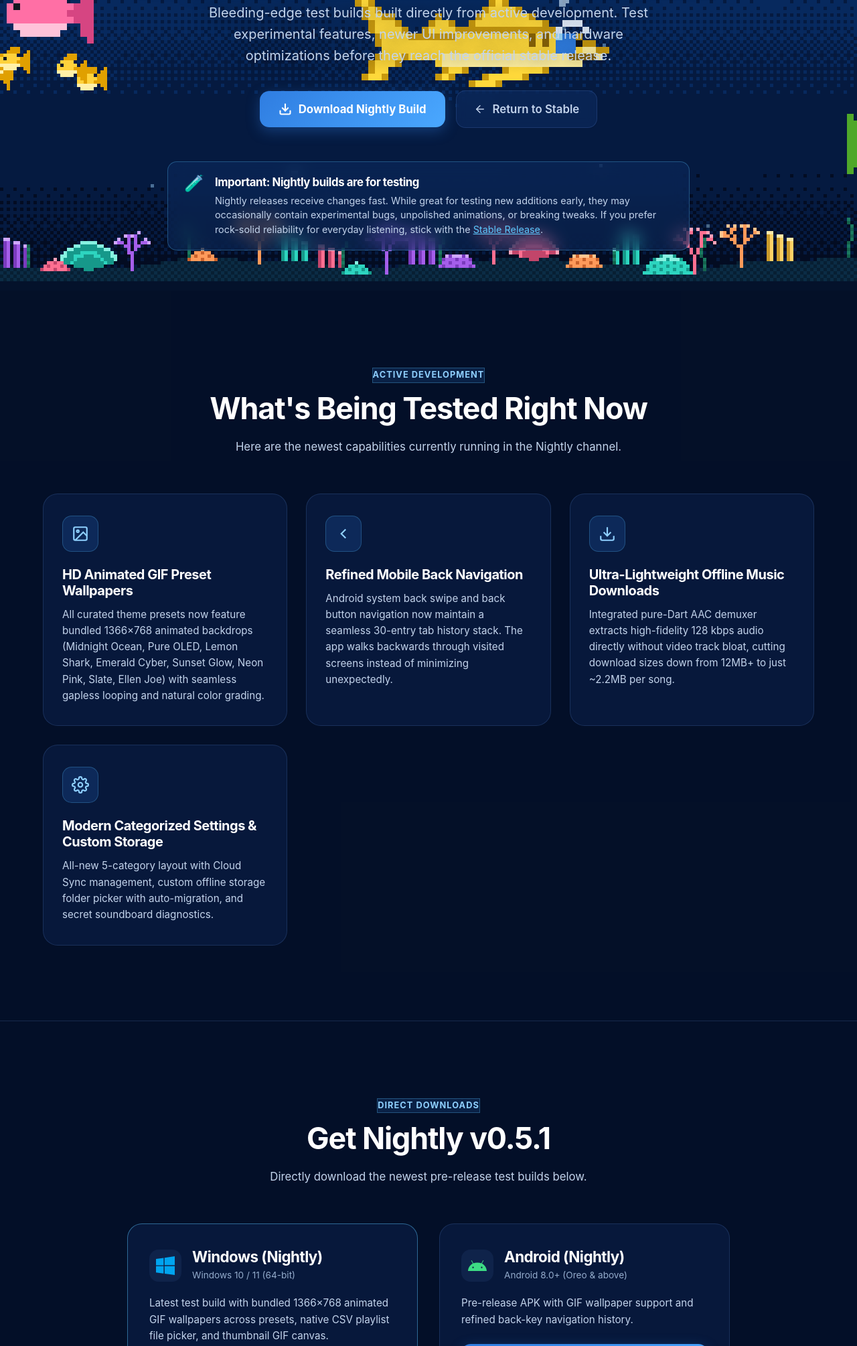
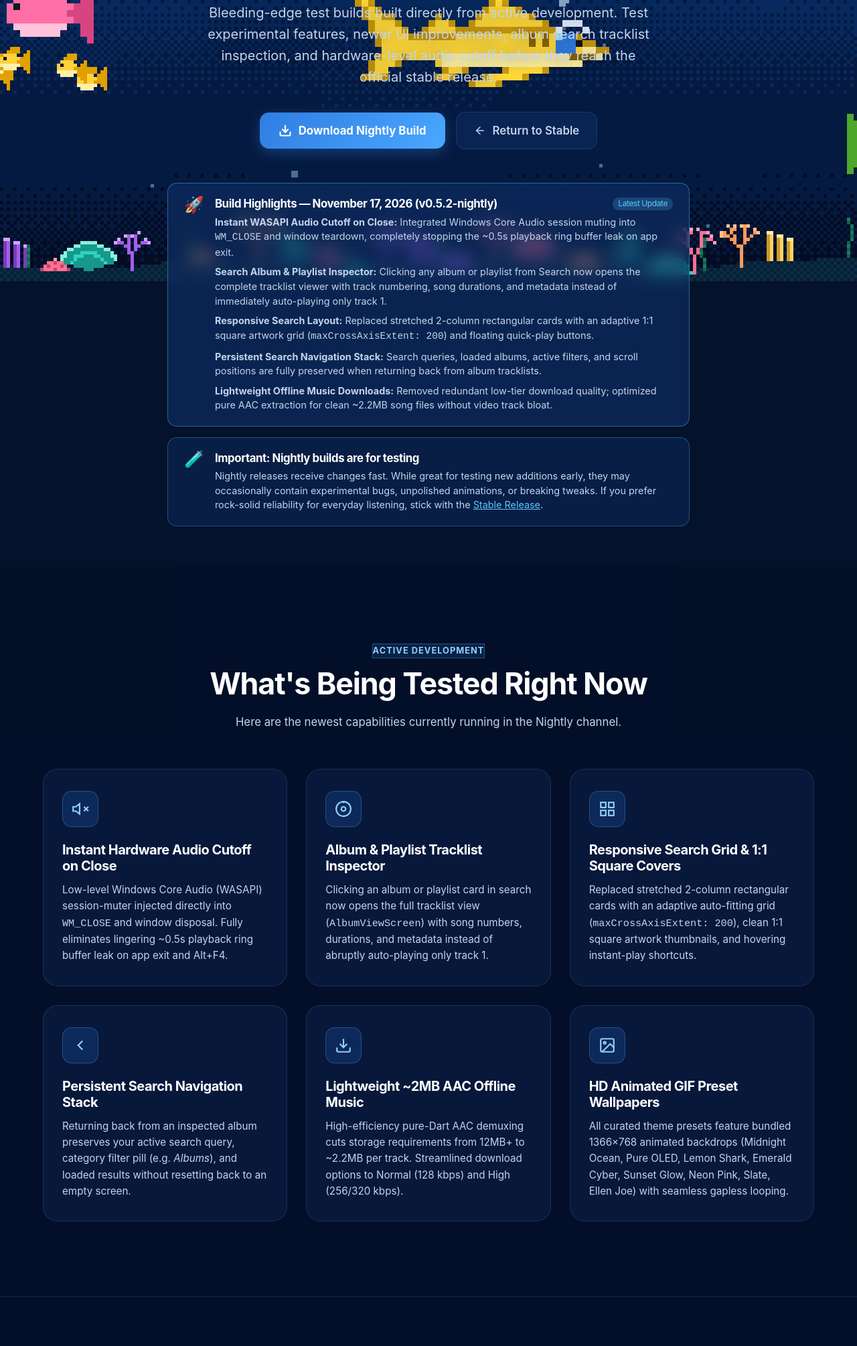
Before and after one commit to SharkyBurger/FinAudio-website, a plain HTML site: page nightly.html in a window 1280 px wide. Shown: the part 380-2390 px from the top of the page at 67% size. Drawn offline with Linux system fonts and the light colour scheme.

Commit message:
docs: update nightly page changelog, features and download specs for Nov 17 build

```diff
--- a/nightly.html
+++ b/nightly.html
@@ -72,7 +72,7 @@
       <div class="hero-badge-wrap">
         <div class="hero-badge" style="background: rgba(92, 200, 255, 0.12); border-color: rgba(92, 200, 255, 0.35); color: #5cc8ff;">
           <span class="pulse-dot" style="background: #5cc8ff; box-shadow: 0 0 10px #5cc8ff;"></span>
-          <span>Experimental Channel • v0.5.1-nightly</span>
+          <span>Experimental Channel • v0.5.2-nightly (Nov 17, 2026)</span>
         </div>
       </div>
 
@@ -83,7 +83,7 @@
 
       <p class="hero-subtitle">
         Bleeding-edge test builds built directly from active development.
-        Test experimental features, newer UI improvements, and hardware optimizations before they reach the official stable release.
+        Test experimental features, newer UI improvements, album search tracklist inspection, and hardware-level audio cutoff before they reach the official stable release.
       </p>
 
       <div class="hero-cta">
@@ -102,6 +102,32 @@
           </svg>
           <span>Return to Stable</span>
         </a>
+      </div>
+
+      <!-- Latest Nightly Changelog Callout -->
+      <div class="nightly-callout" style="margin-top: 24px; margin-bottom: 16px; border-color: rgba(92, 200, 255, 0.4); background: rgba(15, 47, 102, 0.65);">
+        <div class="nightly-callout-icon">🚀</div>
+        <div class="nightly-callout-body">
+          <h4 style="display: flex; align-items: center; justify-content: space-between; flex-wrap: wrap; gap: 8px;">
+            <span>Build Highlights — November 17, 2026 (v0.5.2-nightly)</span>
+            <span style="font-size: 0.75rem; padding: 2px 8px; border-radius: 12px; background: rgba(92, 200, 255, 0.2); color: #5cc8ff; font-weight: normal;">Latest Update</span>
+          </h4>
+          <p style="margin-bottom: 8px;">
+            <strong>Instant WASAPI Audio Cutoff on Close:</strong> Integrated Windows Core Audio session muting into <code>WM_CLOSE</code> and window teardown, completely stopping the ~0.5s playback ring buffer leak on app exit.
+          </p>
+          <p style="margin-bottom: 8px;">
+            <strong>Search Album & Playlist Inspector:</strong> Clicking any album or playlist from Search now opens the complete tracklist viewer with track numbering, song durations, and metadata instead of immediately auto-playing only track 1.
+          </p>
+          <p style="margin-bottom: 8px;">
+            <strong>Responsive Search Layout:</strong> Replaced stretched 2-column rectangular cards with an adaptive 1:1 square artwork grid (<code>maxCrossAxisExtent: 200</code>) and floating quick-play buttons.
+          </p>
+          <p style="margin-bottom: 8px;">
+            <strong>Persistent Search Navigation Stack:</strong> Search queries, loaded albums, active filters, and scroll positions are fully preserved when returning back from album tracklists.
+          </p>
+          <p style="margin-bottom: 0;">
+            <strong>Lightweight Offline Music Downloads:</strong> Removed redundant low-tier download quality; optimized pure AAC extraction for clean ~2.2MB song files without video track bloat.
+          </p>
+        </div>
       </div>
 
       <!-- Warning Callout Box -->
@@ -129,7 +155,91 @@
       </div>
 
       <div class="features-grid">
-        <!-- Nightly Feature 1 -->
+        <!-- Nightly Feature 1: WASAPI Mute on Close -->
+        <div class="feature-card">
+          <div>
+            <div class="feature-icon-wrap" style="background: rgba(255, 75, 75, 0.15); color: #ff4b4b;">
+              <svg width="26" height="26" viewBox="0 0 24 24" fill="none" stroke="currentColor" stroke-width="2">
+                <path d="M11 5L6 9H2v6h4l5 4V5z"/>
+                <line x1="23" y1="9" x2="17" y2="15"/>
+                <line x1="17" y1="9" x2="23" y2="15"/>
+              </svg>
+            </div>
+            <h3 class="feature-title">Instant Hardware Audio Cutoff on Close</h3>
+            <p class="feature-desc">
+              Low-level Windows Core Audio (WASAPI) session-muter injected directly into <code>WM_CLOSE</code> and window disposal. Fully eliminates lingering ~0.5s playback ring buffer leak on app exit and Alt+F4.
+            </p>
+          </div>
+        </div>
+
+        <!-- Nightly Feature 2: Tracklist Inspector -->
+        <div class="feature-card">
+          <div>
+            <div class="feature-icon-wrap cyan">
+              <svg width="26" height="26" viewBox="0 0 24 24" fill="none" stroke="currentColor" stroke-width="2">
+                <circle cx="12" cy="12" r="10"/>
+                <circle cx="12" cy="12" r="3"/>
+                <line x1="12" y1="2" x2="12" y2="4"/>
+              </svg>
+            </div>
+            <h3 class="feature-title">Album & Playlist Tracklist Inspector</h3>
+            <p class="feature-desc">
+              Clicking an album or playlist card in search now opens the full tracklist view (<code>AlbumViewScreen</code>) with song numbers, durations, and metadata instead of abruptly auto-playing only track 1.
+            </p>
+          </div>
+        </div>
+
+        <!-- Nightly Feature 3: Responsive Search Layout -->
+        <div class="feature-card">
+          <div>
+            <div class="feature-icon-wrap purple">
+              <svg width="26" height="26" viewBox="0 0 24 24" fill="none" stroke="currentColor" stroke-width="2">
+                <rect x="3" y="3" width="7" height="7"/>
+                <rect x="14" y="3" width="7" height="7"/>
+                <rect x="14" y="14" width="7" height="7"/>
+                <rect x="3" y="14" width="7" height="7"/>
+              </svg>
+            </div>
+            <h3 class="feature-title">Responsive Search Grid & 1:1 Square Covers</h3>
+            <p class="feature-desc">
+              Replaced stretched 2-column rectangular cards with an adaptive auto-fitting grid (<code>maxCrossAxisExtent: 200</code>), clean 1:1 square artwork thumbnails, and hovering instant-play shortcuts.
+            </p>
+          </div>
+        </div>
+
+        <!-- Nightly Feature 4: Persistent Navigation Stack -->
+        <div class="feature-card">
+          <div>
+            <div class="feature-icon-wrap" style="background: rgba(46, 204, 113, 0.15); color: #2ecc71;">
+              <svg width="26" height="26" viewBox="0 0 24 24" fill="none" stroke="currentColor" stroke-width="2">
+                <polyline points="15 18 9 12 15 6"></polyline>
+              </svg>
+            </div>
+            <h3 class="feature-title">Persistent Search Navigation Stack</h3>
+            <p class="feature-desc">
+              Returning back from an inspected album preserves your active search query, category filter pill (e.g. <em>Albums</em>), and loaded results without resetting back to an empty screen.
+            </p>
+          </div>
+        </div>
+
+        <!-- Nightly Feature 5: Lightweight Downloads -->
+        <div class="feature-card">
+          <div>
+            <div class="feature-icon-wrap" style="background: rgba(255, 170, 0, 0.15); color: #ffaa00;">
+              <svg width="26" height="26" viewBox="0 0 24 24" fill="none" stroke="currentColor" stroke-width="2">
+                <path d="M21 15v4a2 2 0 0 1-2 2H5a2 2 0 0 1-2-2v-4"/>
+                <polyline points="7 10 12 15 17 10"/>
+                <line x1="12" y1="15" x2="12" y2="3"/>
+              </svg>
+            </div>
+            <h3 class="feature-title">Lightweight ~2MB AAC Offline Music</h3>
+            <p class="feature-desc">
+              High-efficiency pure-Dart AAC demuxing cuts storage requirements from 12MB+ to ~2.2MB per track. Streamlined download options to Normal (128 kbps) and High (256/320 kbps).
+            </p>
+          </div>
+        </div>
+
+        <!-- Nightly Feature 6: HD Animated GIF Wallpapers -->
         <div class="feature-card">
           <div>
             <div class="feature-icon-wrap">
@@ -141,55 +251,7 @@
             </div>
             <h3 class="feature-title">HD Animated GIF Preset Wallpapers</h3>
             <p class="feature-desc">
-              All curated theme presets now feature bundled 1366&times;768 animated backdrops (Midnight Ocean, Pure OLED, Lemon Shark, Emerald Cyber, Sunset Glow, Neon Pink, Slate, Ellen Joe) with seamless gapless looping and natural color grading.
-            </p>
-          </div>
-        </div>
-
-        <!-- Nightly Feature 2 -->
-        <div class="feature-card">
-          <div>
-            <div class="feature-icon-wrap cyan">
-              <svg width="26" height="26" viewBox="0 0 24 24" fill="none" stroke="currentColor" stroke-width="2">
-                <polyline points="15 18 9 12 15 6"></polyline>
-              </svg>
-            </div>
-            <h3 class="feature-title">Refined Mobile Back Navigation</h3>
-            <p class="feature-desc">
-              Android system back swipe and back button navigation now maintain a seamless 30-entry tab history stack. The app walks backwards through visited screens instead of minimizing unexpectedly.
-            </p>
-          </div>
-        </div>
-
-        <!-- Nightly Feature 3 -->
-        <div class="feature-card">
-          <div>
-            <div class="feature-icon-wrap purple">
-              <svg width="26" height="26" viewBox="0 0 24 24" fill="none" stroke="currentColor" stroke-width="2">
-                <path d="M21 15v4a2 2 0 0 1-2 2H5a2 2 0 0 1-2-2v-4"/>
-                <polyline points="7 10 12 15 17 10"/>
-                <line x1="12" y1="15" x2="12" y2="3"/>
-              </svg>
-            </div>
-            <h3 class="feature-title">Ultra-Lightweight Offline Music Downloads</h3>
-            <p class="feature-desc">
-              Integrated pure-Dart AAC demuxer extracts high-fidelity 128 kbps audio directly without video track bloat, cutting download sizes down from 12MB+ to just ~2.2MB per song.
-            </p>
-          </div>
-        </div>
-
-        <!-- Nightly Feature 4 -->
-        <div class="feature-card">
-          <div>
-            <div class="feature-icon-wrap" style="background: rgba(46, 204, 113, 0.15); color: #2ecc71;">
-              <svg width="26" height="26" viewBox="0 0 24 24" fill="none" stroke="currentColor" stroke-width="2">
-                <circle cx="12" cy="12" r="3"></circle>
-                <path d="M19.4 15a1.65 1.65 0 0 0 .33 1.82l.06.06a2 2 0 0 1 0 2.83 2 2 0 0 1-2.83 0l-.06-.06a1.65 1.65 0 0 0-1.82-.33 1.65 1.65 0 0 0-1 1.51V21a2 2 0 0 1-2 2 2 2 0 0 1-2-2v-.09A1.65 1.65 0 0 0 9 19.4a1.65 1.65 0 0 0-1.82.33l-.06.06a2 2 0 0 1-2.83 0 2 2 0 0 1 0-2.83l.06-.06a1.65 1.65 0 0 0 .33-1.82 1.65 1.65 0 0 0-1.51-1H3a2 2 0 0 1-2-2 2 2 0 0 1 2-2h.09A1.65 1.65 0 0 0 4.6 9a1.65 1.65 0 0 0-.33-1.82l-.06-.06a2 2 0 0 1 0-2.83 2 2 0 0 1 2.83 0l.06.06a1.65 1.65 0 0 0 1.82.33H9a1.65 1.65 0 0 0 1-1.51V3a2 2 0 0 1 2-2 2 2 0 0 1 2 2v.09a1.65 1.65 0 0 0 1 1.51 1.65 1.65 0 0 0 1.82-.33l.06-.06a2 2 0 0 1 2.83 0 2 2 0 0 1 0 2.83l-.06.06a1.65 1.65 0 0 0-.33 1.82V9a1.65 1.65 0 0 0 1.51 1H21a2 2 0 0 1 2 2 2 2 0 0 1-2 2h-.09a1.65 1.65 0 0 0-1.51 1z"></path>
-              </svg>
-            </div>
-            <h3 class="feature-title">Modern Categorized Settings & Custom Storage</h3>
-            <p class="feature-desc">
-              All-new 5-category layout with Cloud Sync management, custom offline storage folder picker with auto-migration, and secret soundboard diagnostics.
+              All curated theme presets feature bundled 1366&times;768 animated backdrops (Midnight Ocean, Pure OLED, Lemon Shark, Emerald Cyber, Sunset Glow, Neon Pink, Slate, Ellen Joe) with seamless gapless looping.
             </p>
           </div>
         </div>
@@ -202,9 +264,9 @@
     <div class="container">
       <div class="section-header">
         <span class="section-tag">Direct Downloads</span>
-        <h2 class="section-title">Get Nightly v0.5.1</h2>
+        <h2 class="section-title">Get Nightly v0.5.2</h2>
         <p class="section-desc">
-          Directly download the newest pre-release test builds below.
+          Directly download the newest pre-release test builds below (Updated November 17, 2026).
         </p>
       </div>
 
@@ -220,27 +282,28 @@
               </div>
               <div class="platform-info">
                 <h3>Windows (Nightly)</h3>
-                <span>Windows 10 / 11 (64-bit)</span>
+                <span>Windows 10 / 11 (64-bit) • Build Nov 17, 2026</span>
               </div>
             </div>
             <p class="download-card-desc">
-              Latest test build with bundled 1366&times;768 animated GIF wallpapers across presets, native CSV playlist file picker, and thumbnail GIF canvas.
+              Latest test build with instant WASAPI hardware audio cutoff on close, search album tracklist inspector, responsive 1:1 square artwork grid, and bundled animated GIF wallpapers.
             </p>
           </div>
 
           <div class="download-actions-wrap">
             <a href="downloads/nightly/FinAudio-Nightly-Setup.exe" download="FinAudio-Nightly-Setup.exe" class="btn-download-primary">
               <span>Nightly Setup Installer (.exe)</span>
+              <span style="font-size: 0.8rem; opacity: 0.85;">~68.8 MB</span>
               <svg width="20" height="20" viewBox="0 0 24 24" fill="none" stroke="currentColor" stroke-width="2.5"><path d="M21 15v4a2 2 0 0 1-2 2H5a2 2 0 0 1-2-2v-4"/><polyline points="7 10 12 15 17 10"/><line x1="12" y1="15" x2="12" y2="3"/></svg>
             </a>
             <a href="downloads/nightly/FinAudio-Nightly-Portable.zip" download="FinAudio-Nightly-Portable.zip" class="btn-download-sub">
               <span>Portable Version (.zip)</span>
-              <span style="font-size: 0.8rem; color: var(--text-muted);">No install</span>
+              <span style="font-size: 0.8rem; color: var(--text-muted);">~77.1 MB • No install</span>
             </a>
             <div class="specs-list">
               <span>✓ Architecture: x64 Intel / AMD</span>
               <span>✓ Per-User Install (No admin UAC needed)</span>
-              <span>✓ Channel: Nightly Testing</span>
+              <span>✓ Channel: Nightly Testing (Build Nov 17, 2026)</span>
             </div>
           </div>
         </div>
@@ -256,30 +319,31 @@
               </div>
               <div class="platform-info">
                 <h3>Android (Nightly)</h3>
-                <span>Android 8.0+ (Oreo & above)</span>
+                <span>Android 8.0+ (Oreo & above) • Build Nov 17, 2026</span>
               </div>
             </div>
             <p class="download-card-desc">
-              Pre-release APK with GIF wallpaper support and refined back-key navigation history.
+              Pre-release APK featuring full Search album tracklist viewer, persistent back-stack history, and high-efficiency offline audio caching.
             </p>
           </div>
 
           <div class="download-actions-wrap">
             <a href="downloads/nightly/FinAudio-Nightly-arm64-v8a.apk" download="FinAudio-Nightly-arm64-v8a.apk" class="btn-download-primary">
               <span>Download APK (arm64-v8a • Recommended)</span>
+              <span style="font-size: 0.8rem; opacity: 0.85;">~87.6 MB</span>
               <svg width="20" height="20" viewBox="0 0 24 24" fill="none" stroke="currentColor" stroke-width="2.5"><path d="M21 15v4a2 2 0 0 1-2 2H5a2 2 0 0 1-2-2v-4"/><polyline points="7 10 12 15 17 10"/><line x1="12" y1="15" x2="12" y2="3"/></svg>
             </a>
             <div class="download-sub-row">
               <a href="downloads/nightly/FinAudio-Nightly-armeabi-v7a.apk" download="FinAudio-Nightly-armeabi-v7a.apk" class="btn-download-sub" title="For older 32-bit Android phones">
-                <span>armeabi-v7a (32-bit)</span>
+                <span>armeabi-v7a (~85.1 MB)</span>
               </a>
               <a href="downloads/nightly/FinAudio-Nightly-x86_64.apk" download="FinAudio-Nightly-x86_64.apk" class="btn-download-sub" title="For PC Emulators & ChromeOS">
-                <span>x86_64 (Emulators)</span>
+                <span>x86_64 (~89.9 MB)</span>
               </a>
             </div>
             <div class="specs-list">
               <span>✓ Formats: arm64-v8a (modern), armeabi-v7a (32-bit), x86_64 (emulators)</span>
-              <span>✓ GIF background support enabled</span>
+              <span>✓ Album Tracklist Inspector & 1:1 Layout</span>
               <span>✓ Smooth gesture back navigation</span>
             </div>
           </div>
```
